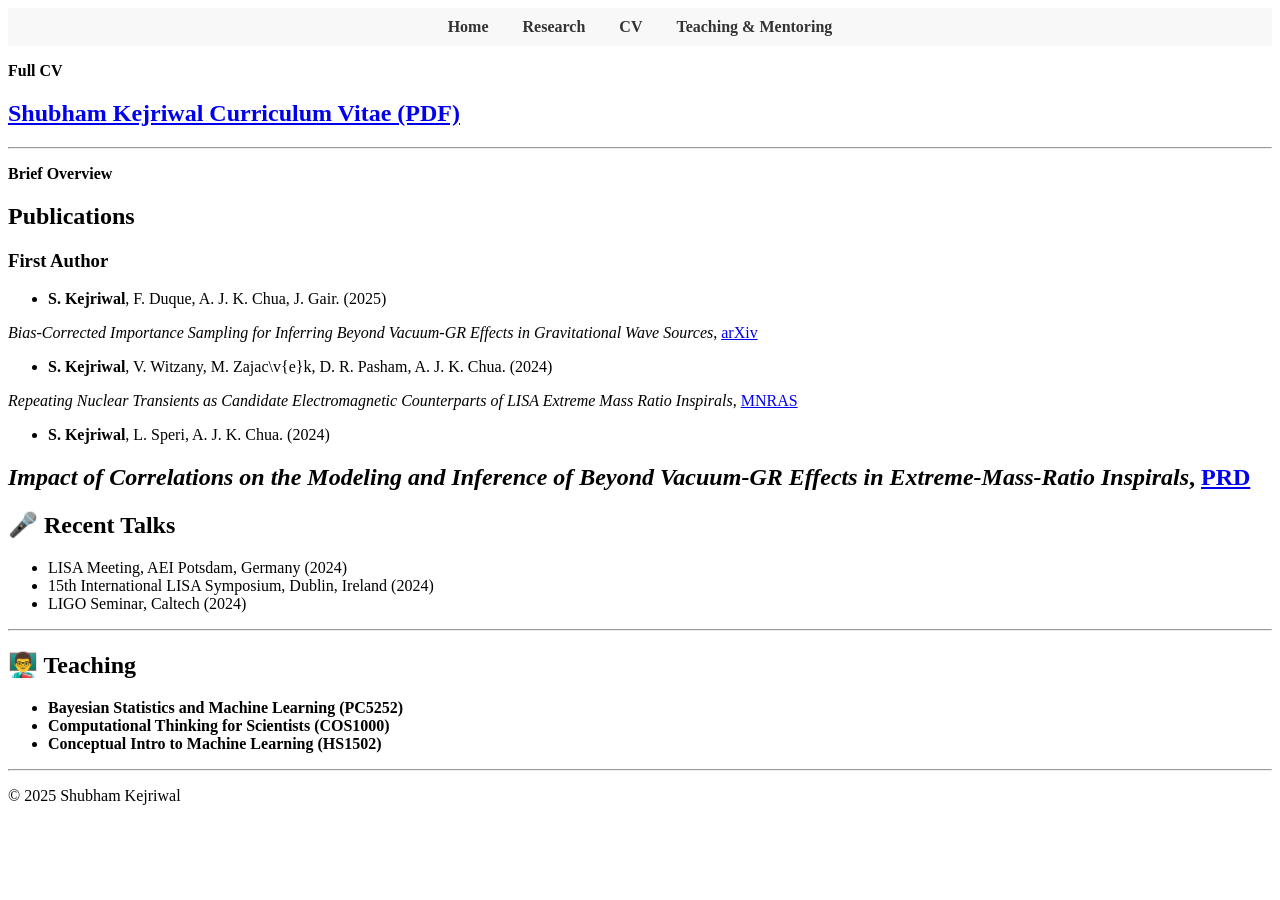
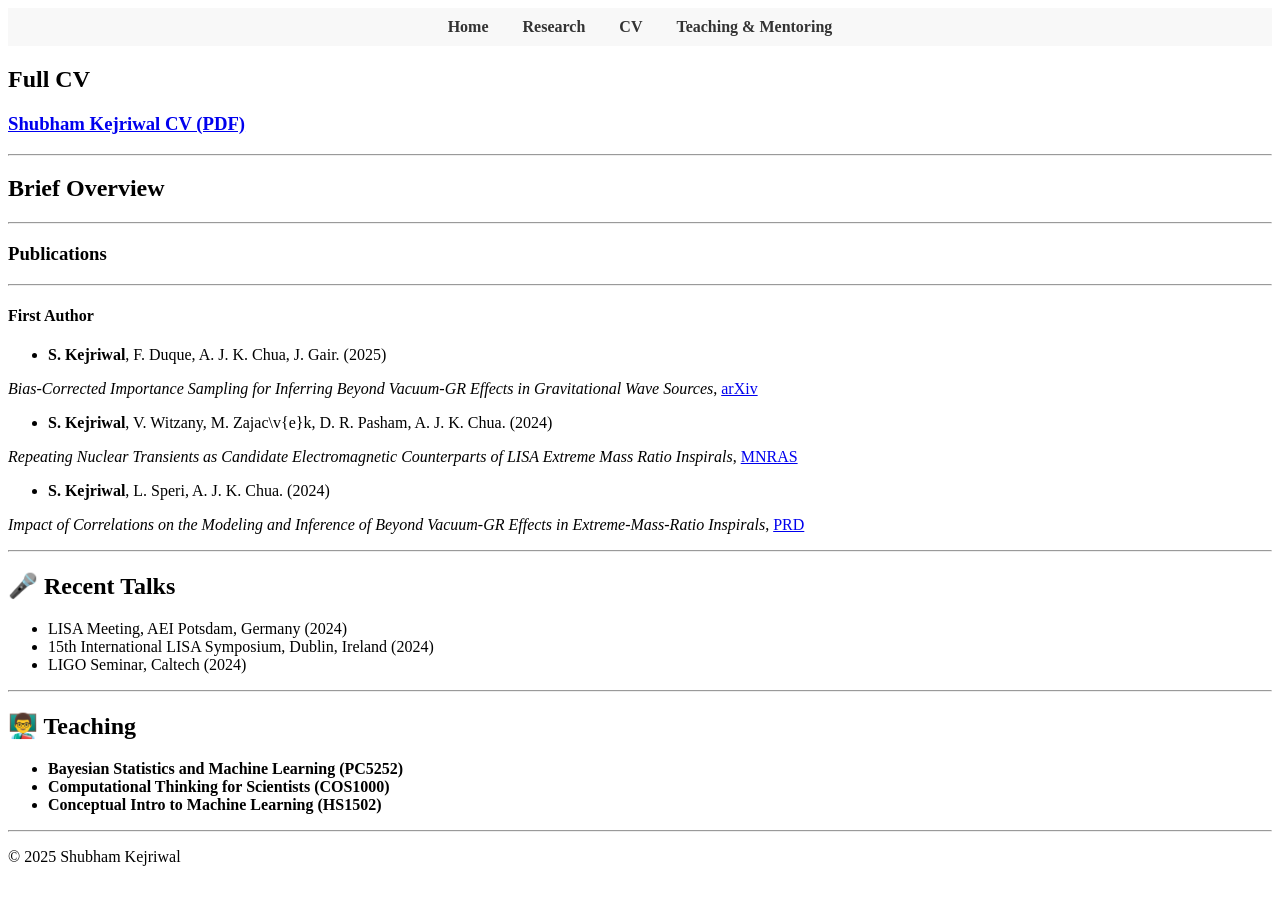
Before and after one commit to perturber/shubham, a Jekyll site: the page built from cv.md, in a window 1280 px wide. Built offline with Jekyll 4.4.1, drawn with Linux system fonts in a browser that asks for light colours.

Commit message:
Add files via upload

```diff
--- a/_layouts/default.html
+++ b/_layouts/default.html
@@ -24,9 +24,9 @@
 
   <nav>
     <a href="/shubham/">Home</a>
-    <a href="/research/">Research</a>
-    <a href="/cv/">CV</a>
-    <a href="/teaching/">Teaching & Mentoring</a>
+    <a href="/shubham/research/">Research</a>
+    <a href="/shubham/cv/">CV</a>
+    <a href="/shubham/teaching/">Teaching & Mentoring</a>
   </nav>
 
   <main>
--- a/cv.md
+++ b/cv.md
@@ -4,18 +4,19 @@ title: CV
 permalink: /cv/
 ---
 
-**Full CV**
+## Full CV
 
-## [Shubham Kejriwal Curriculum Vitae (PDF)](assets/Shubham_Kejriwal_CV.pdf)
+### [Shubham Kejriwal CV (PDF)](assets/Shubham_Kejriwal_CV.pdf)
 
 ---
 
-**Brief Overview**
+## Brief Overview
 
+---
 
-## Publications
-
-### First Author
+### Publications
+---
+#### First Author
 
 - **S. Kejriwal**, F. Duque, A. J. K. Chua, J. Gair. (2025)
 
@@ -28,6 +29,7 @@ permalink: /cv/
 - **S. Kejriwal**, L. Speri, A. J. K. Chua. (2024)
 
 *Impact of Correlations on the Modeling and Inference of Beyond Vacuum-GR Effects in Extreme-Mass-Ratio Inspirals*, [PRD](https://doi.org/10.1103/PhysRevD.110.084060)
+
 ---
 
 ## 🎤 Recent Talks
```
